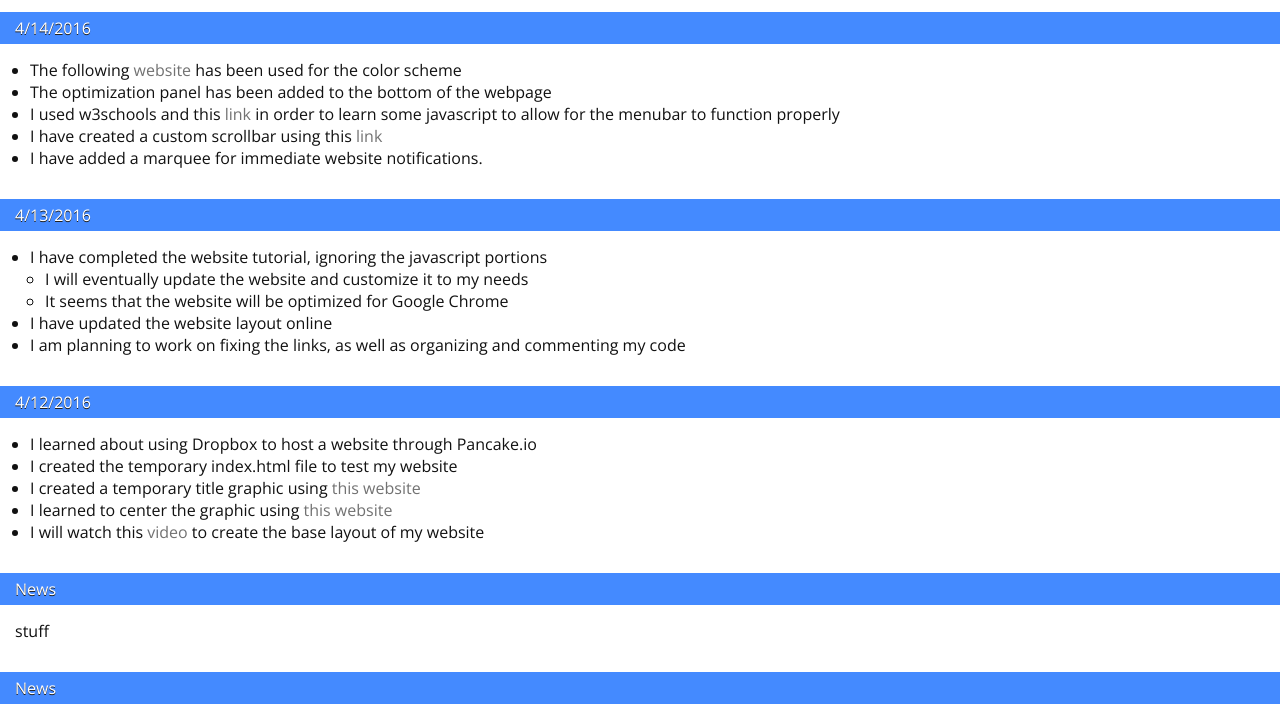
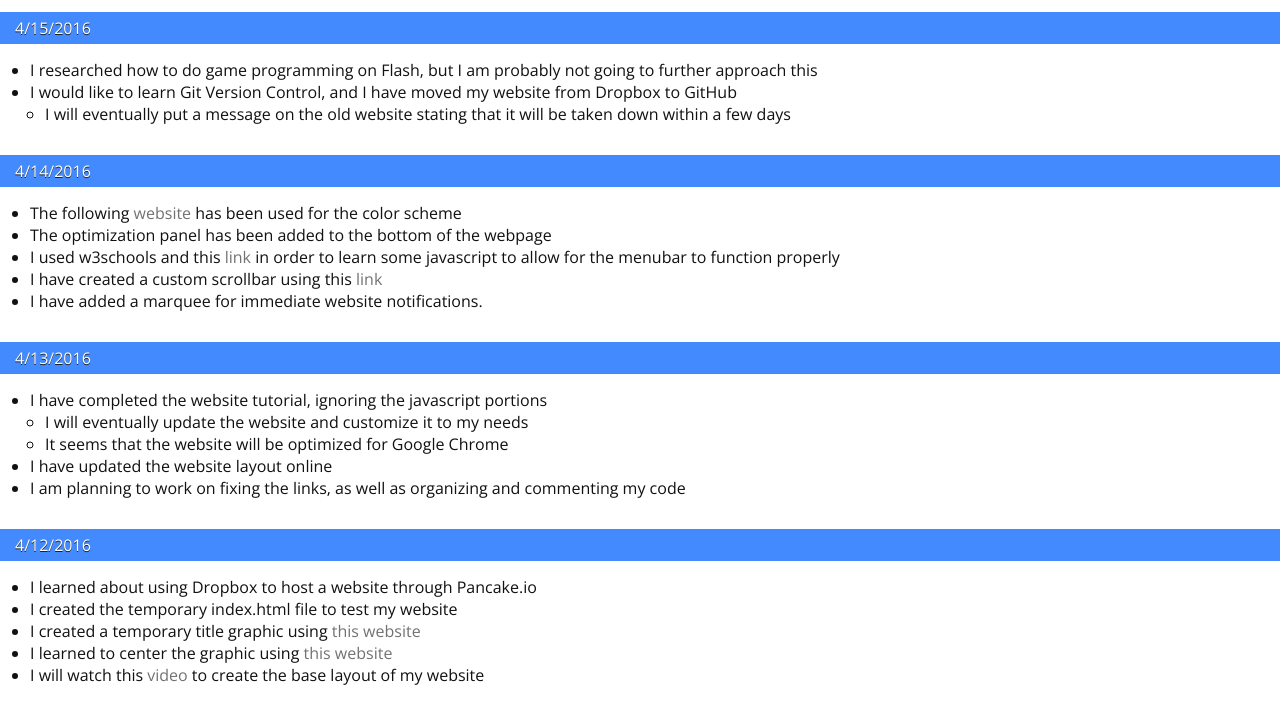
Before and after one commit to adityavk1/adityavk1.github.io, a plain HTML site: page log.html in a window 1280 px wide. Shown: the part 68-781 px from the top of the page. Drawn offline with nearby package versions, Linux system fonts and the light colour scheme.

Commit message:
Log Update as of 4/15/2016
The log has updated all changes made to the website as of 4/15/2016.

```diff
--- a/log.html
+++ b/log.html
@@ -5,6 +5,20 @@
 	<body>
 		<h1>Updates Log</h1>
 		<p>Daily updates to the website will be documented here.</p>
+
+
+		<div id="box">
+			<div class="box-top">4/15/2016</div>
+			<div class="box-panel">
+				<ul>
+					<li>I researched how to do game programming on Flash, but I am probably not going to further approach this</li>
+					<li>I would like to learn Git Version Control, and I have moved my website from Dropbox to GitHub</li>
+					<ul>
+						<li>I will eventually put a message on the old website stating that it will be taken down within a few days</li>
+					</ul>
+				</ul>
+			</div>
+		</div>
 
 		<div id="box">
 			<div class="box-top">4/14/2016</div>
```
